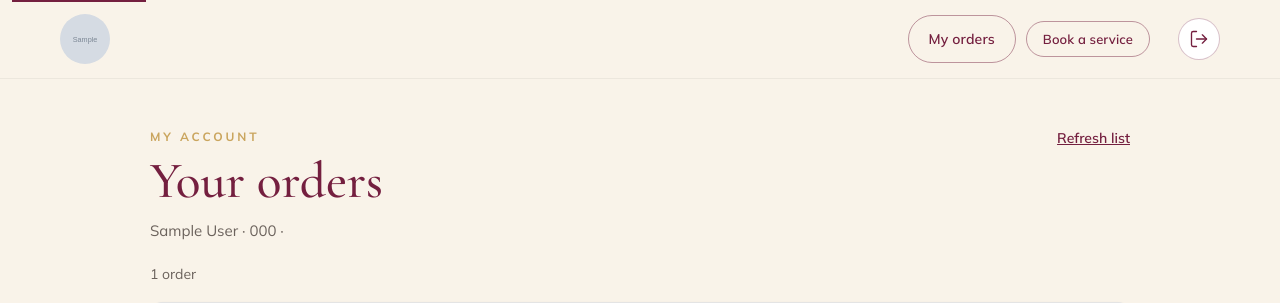
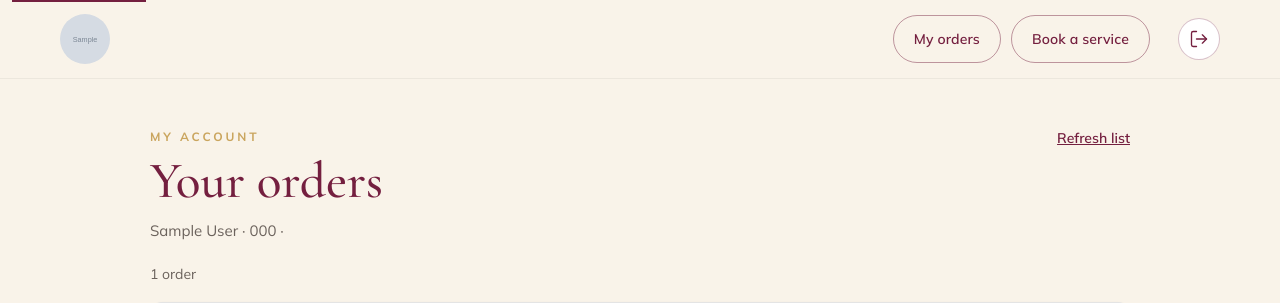
Before and after one commit to Poonghuzhali/fabric_care, a Django app: template templates/account/profile.html in a window 1280 px wide. Shown: the top 303 px of the page. Run offline with Django 4.2, Linux system fonts and the light colour scheme; the template is opened without the code that fills it: most values are stand-ins (such as "Sample title", 1, 10 or a date in 2020); grey boxes marked "Sample" are stand-in pictures; parts of the project's set-up code (start-up, migrations or seed data) failed here and were passed over.

Commit message:
Match Book a service button size to My orders on account header.

```diff
--- a/templates/account/_account_header.html
+++ b/templates/account/_account_header.html
@@ -7,7 +7,7 @@
     <div class="nav-actions">
       <div class="nav-actions__main">
         <a class="btn btn-nav-login" href="{% url 'account' %}">My orders</a>
-        <a class="btn btn-line" href="/?open_book=1">Book a service</a>
+        <a class="btn btn-nav-login" href="/?open_book=1">Book a service</a>
       </div>
       <form class="nav-logout" method="post" action="{% url 'customer_logout' %}">
         {% csrf_token %}
```
